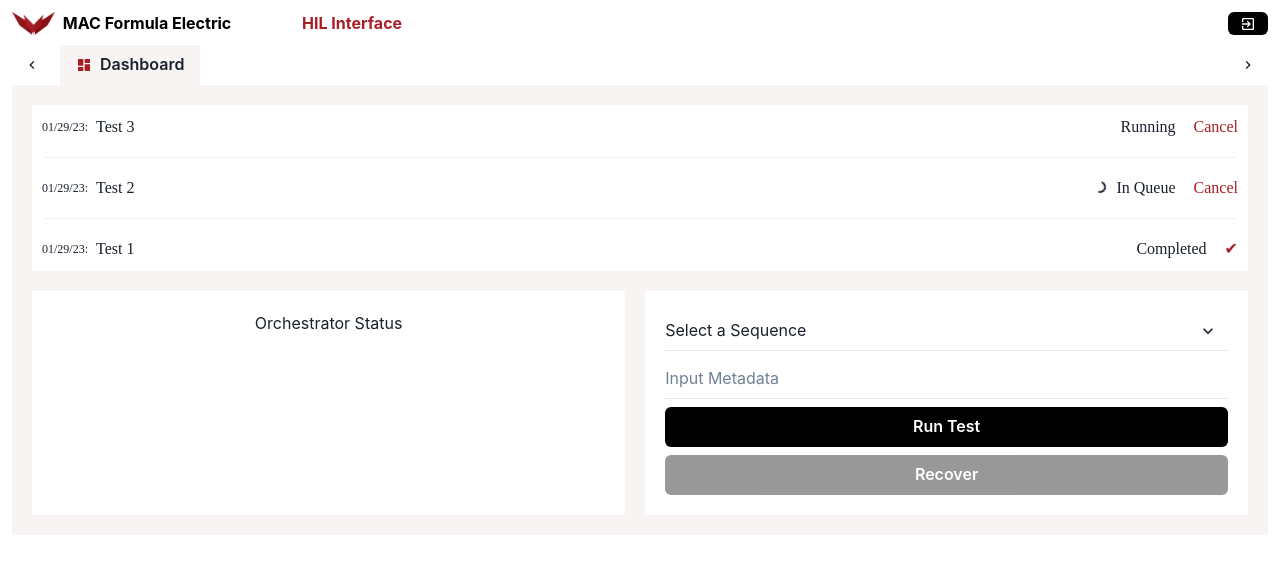
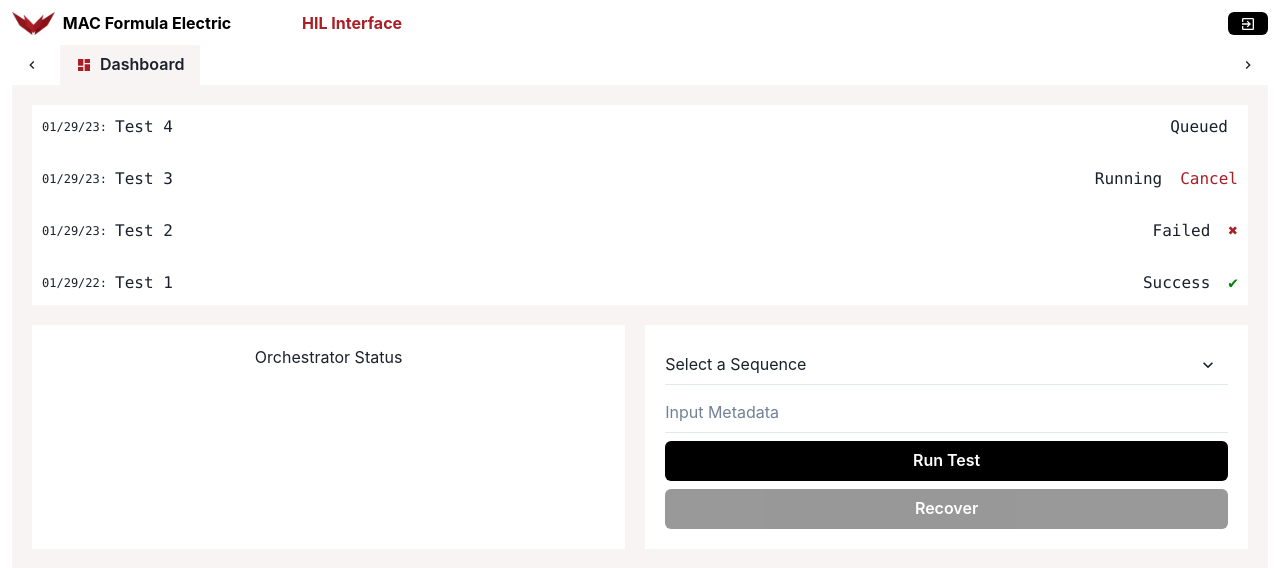
Before and after one commit to macformula/hil-ui, a React (Vite) app: page /#/dashboard in a window 1280 px wide. Shown: the top 568 px of the page. Built offline with nearby package versions, Linux system fonts and the light colour scheme.

Commit message:
add font and refactor code

```diff
--- a/src/components/dashboard.tsx
+++ b/src/components/dashboard.tsx
@@ -1,8 +1,9 @@
 // import { useEffect, useState } from 'react';
-import { Heading, Image, HStack, VStack, Input, Text, Button, Select, IconButton, Spacer, Divider, Spinner} from '@chakra-ui/react';
+import { Heading, Image, HStack, VStack, Input, Text, Button, Select, IconButton, Spacer } from '@chakra-ui/react';
 import logo from "../assets/logo.png"
 import { MdOutlineExitToApp, MdKeyboardArrowLeft, MdKeyboardArrowRight, MdDashboard } from "react-icons/md";
 import { useNavigate } from 'react-router-dom'; // Import the useNavigate hook
+import Tests from './testruns/tests'
 
 const formulaRed = "#AA1F26"
 
@@ -38,33 +39,8 @@ const Dashboard = () => {
             <Spacer/>
             <IconButton icon={<MdKeyboardArrowRight />} h="100%" aria-label='left' variant="ghost"/>
             </HStack>
-            <VStack  w="100%" bgColor="#F9F4F4" p="5" spacing="5">
-                <VStack className="dispatcher" w="100%" bgColor="white" overflowY="scroll" >
-                    <HStack bgColor="white" w="100%" h="90%" p="2.5" justify="space-between">
-                        <Text fontFamily="Geist Mono" fontSize="12px" display={{base:"none", md:"flex"}}>01/29/23:</Text>
-                        <Text fontFamily="Geist Mono" size="sm">Test 3</Text>
-                        <Spacer/>
-                        <Text fontFamily="Geist Mono" pr="2.5">Running</Text>
-                        <Text fontFamily="Geist Mono" textColor={formulaRed}>Cancel</Text>
-                    </HStack>
-                    <Divider w="98%" bgColor="black"/>
-                    <HStack bgColor="white" w="100%" h="90%" p="2.5" justify="space-between">
-                        <Text fontFamily="Geist Mono" fontSize="12px" display={{base:"none", md:"flex"}}>01/29/23:</Text>
-                        <Text fontFamily="Geist Mono" size="sm">Test 2</Text>
-                        <Spacer/>
-                        <Text fontFamily="Geist Mono" pr="2.5"><Spinner size='xs' mr="2.5"/>In Queue</Text>
-                        <Text fontFamily="Geist Mono" textColor={formulaRed}>Cancel</Text>
-                    </HStack>
-                    <Divider w="98%" bgColor="black"/>
-
-                    <HStack bgColor="white" w="100%" h="90%" p="2.5" justify="space-between">
-                        <Text fontFamily="Geist Mono" fontSize="12px" display={{base:"none", md:"flex"}}>01/29/23:</Text>
-                        <Text fontFamily="Geist Mono" size="sm">Test 1</Text>
-                        <Spacer/>
-                        <Text fontFamily="Geist Mono" pr="2.5">Completed</Text>
-                        <Text fontFamily="Geist Mono" textColor={formulaRed}>✔</Text>
-                    </HStack>
-                </VStack>
+            <VStack w="100%" bgColor="#F9F4F4" p="5" spacing="5">
+                <Tests />
                 <HStack w="100%" justifyContent={{base:"start", md:"space-between"}} flexWrap={{base:"wrap", md:"nowrap"}} spacing="5">
                     <VStack w={{base:"100%", md:"49%"}} h="100%"bgColor="white" p="5">
                             <Text>Orchestrator Status</Text>
--- /dev/null
+++ b/src/components/testruns/test.tsx
@@ -0,0 +1,48 @@
+import { HStack, Text, Spacer, Button } from '@chakra-ui/react';
+
+// Define the status enum
+export enum Status {
+  Success = "Success",
+  Running = "Running",
+  Failed = "Failed",
+  Queued = "Queued"
+}
+
+// Define the props type for the component
+interface TestProps {
+  name: string;
+  date: string;
+  status: Status;
+}
+
+const formulaRed = "#AA1F26";
+// const runningBlue = "#007BFF";
+
+const Test: React.FC<TestProps> = ({ name, date, status }) => {
+  // Determine the symbol to display based on the status
+  const statusSymbol = (() => {
+    switch (status) {
+      case Status.Success:
+        return <Text textColor="green">✔</Text>;
+      case Status.Failed:
+        return <Text textColor={formulaRed}>✖</Text>;
+      case Status.Running:
+        // return <Button size="xs" colorScheme="red">Cancel</Button>;
+        return <Text textColor={formulaRed}>Cancel</Text>;
+      default:
+        return null;
+    }
+  })();
+
+  return (
+    <HStack bgColor="white" w="100%" h="90%" p="2.5" justify="space-between">
+      <Text fontSize="12px" display={{ base: "none", md: "flex" }}>{date}:</Text>
+      <Text size="sm">{name}</Text>
+      <Spacer />
+      <Text pr="2.5">{status}</Text>
+      {statusSymbol}
+    </HStack>
+  );
+};
+
+export default Test;
--- /dev/null
+++ b/src/components/testruns/tests.tsx
@@ -0,0 +1,15 @@
+import { VStack} from '@chakra-ui/react';
+import Test, { Status } from './test'
+
+const Tests = () => {
+  return (
+    <VStack fontFamily="Consolas" className="dispatcher" w="100%" bgColor="white" overflowY="scroll" >
+      <Test name="Test 4" date="01/29/23" status={Status.Queued} />
+      <Test name="Test 3" date="01/29/23" status={Status.Running} />
+      <Test name="Test 2" date="01/29/23" status={Status.Failed} />
+      <Test name="Test 1" date="01/29/22" status={Status.Success} />
+    </VStack>
+  );
+};
+
+export default Tests;
```
